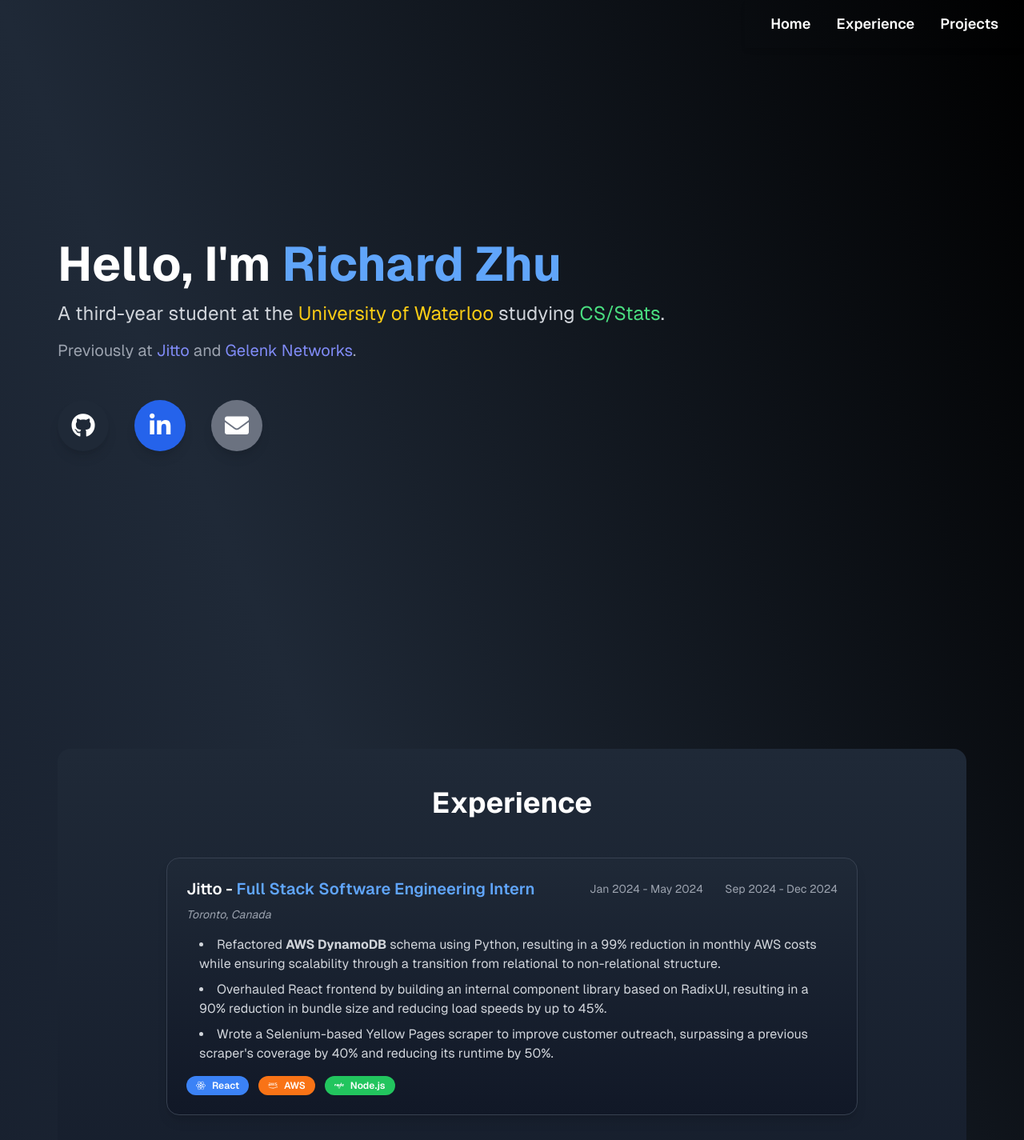
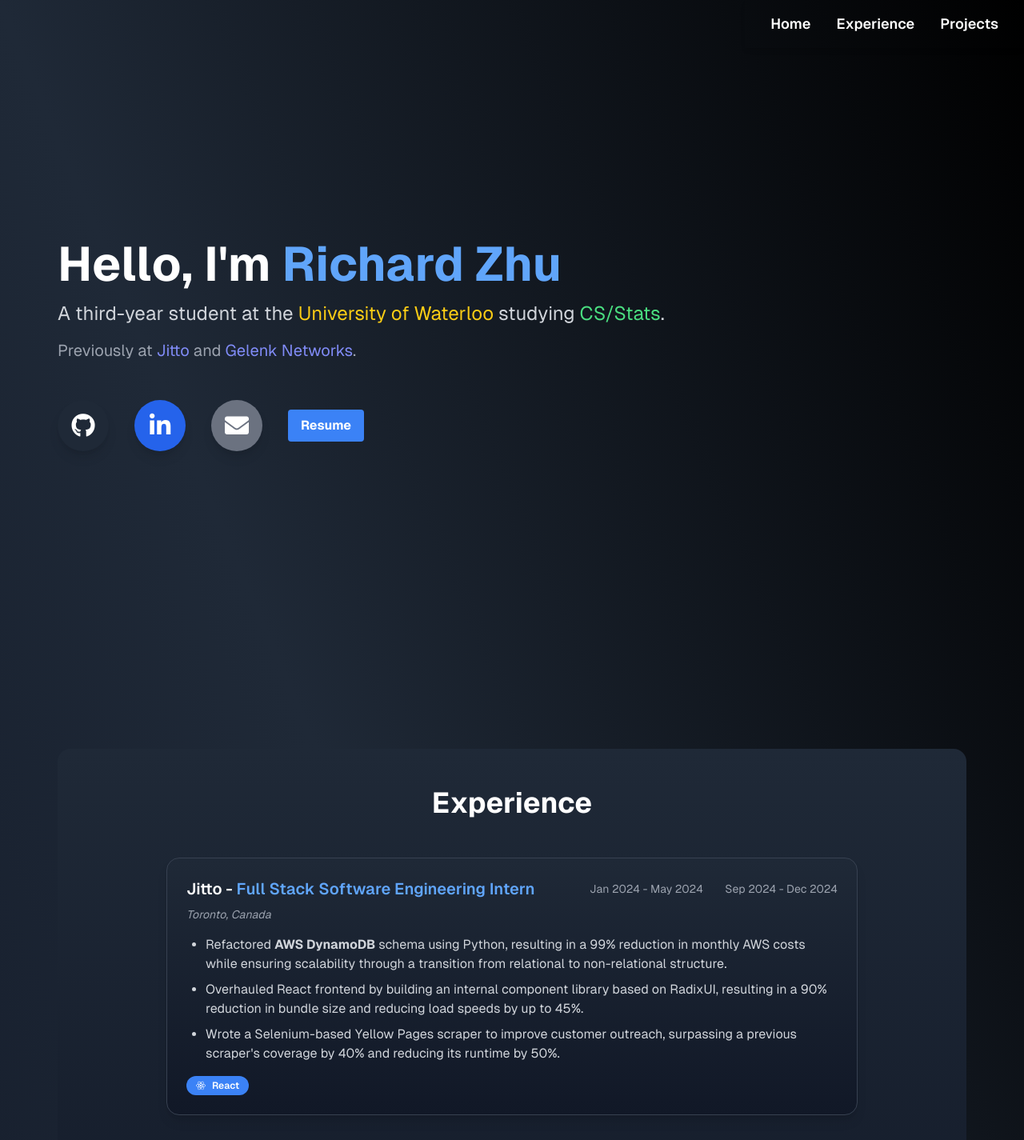
Before and after one commit to richardyzhu/personal-website, a Next.js app: page / in a window 1280 px wide. Shown: the top 1425 px of the page at 80% size. Built offline with nearby package versions, Linux system fonts and the light colour scheme.

Commit message:
made chips props

```diff
--- a/src/components/ExperienceCard.tsx
+++ b/src/components/ExperienceCard.tsx
@@ -1,4 +1,4 @@
-import { FaReact, FaAws, FaNode } from "react-icons/fa"; // Example icons
+import React, { ReactNode } from "react";
 
 interface ExperienceCardProps {
   company: string;
@@ -6,6 +6,7 @@
   date: string;
   location: string;
   bulletPoints: string[];
+  chips: ReactNode[];
 }
 
 const ExperienceCard: React.FC<ExperienceCardProps> = ({
@@ -14,6 +15,7 @@
   date,
   location,
   bulletPoints,
+  chips,
 }) => {
   const renderBulletPoint = (point: string) => {
     const parts = point.split(/(\*[^*]+\*)/g);
@@ -38,7 +40,7 @@
         <div className="text-sm text-gray-400">{date}</div>
       </div>
       <div className="text-sm text-gray-400 italic mb-4">{location}</div>
-      <ul className="list-disc list-inside space-y-2 pl-4 text-gray-300 mb-4">
+      <ul className="list-disc list-outside space-y-2 pl-6 text-gray-300 mb-4">
         {bulletPoints.map((item, index) => (
           <li key={index} className="text-base leading-6">
             {renderBulletPoint(item)}
@@ -46,15 +48,7 @@
         ))}
       </ul>
       <div className="flex flex-wrap gap-3 justify-start items-center mt-4">
-        <span className="bg-blue-500 text-white text-xs font-semibold px-3 py-1 rounded-full flex items-center">
-          <FaReact className="mr-2" /> React
-        </span>
-        <span className="bg-orange-500 text-white text-xs font-semibold px-3 py-1 rounded-full flex items-center">
-          <FaAws className="mr-2" /> AWS
-        </span>
-        <span className="bg-green-500 text-white text-xs font-semibold px-3 py-1 rounded-full flex items-center">
-          <FaNode className="mr-2" /> Node.js
-        </span>
+        {chips && chips.map((chip, index) => <div key={index}>{chip}</div>)}
       </div>
     </div>
   );
--- a/src/sections/ExperienceSection.tsx
+++ b/src/sections/ExperienceSection.tsx
@@ -1,5 +1,6 @@
 import React from "react";
 import ExperienceCard from "../components/ExperienceCard";
+import { FaReact, FaAws, FaNode } from "react-icons/fa"; // Example icons
 
 const ExperienceSection: React.FC = () => {
   const experiences = [
@@ -13,6 +14,11 @@
         "Wrote a Selenium-based Yellow Pages scraper to improve customer outreach, surpassing a previous scraper's coverage by 40% and reducing its runtime by 50%.",
       ],
       location: "Toronto, Canada",
+      chips: [
+        <span className="bg-blue-500 text-white text-xs font-semibold px-3 py-1 rounded-full flex items-center">
+          <FaReact className="mr-2" /> React
+        </span>,
+      ],
     },
     {
       company: "Gelenk Networks",
@@ -24,6 +30,11 @@
         "Led the development of an AI Travel Planner, automatically generating and deploying itineraries as distinct webpages with a UUID-based URL, resulting in a 20% improvement in SEO engagement.",
       ],
       location: "Markham, Canada",
+      chips: [
+        <span className="bg-blue-500 text-white text-xs font-semibold px-3 py-1 rounded-full flex items-center">
+          <FaReact className="mr-2" /> React
+        </span>,
+      ],
     },
   ];
 
--- a/src/sections/LinksSection.tsx
+++ b/src/sections/LinksSection.tsx
@@ -1,6 +1,6 @@
 const LinksSection: React.FC = () => {
   return (
-    <div className="flex gap-8">
+    <div className="flex gap-8 items-center">
       <a
         href="https://github.com/richardyzhu"
         target="_blank"
@@ -23,6 +23,11 @@
       >
         <i className="fas fa-envelope text-3xl"></i> {/* Email Icon */}
       </a>
+      <a href="your-resume-link.pdf" target="_blank" rel="noopener noreferrer">
+        <button className="bg-blue-500 hover:bg-blue-700 text-white font-bold py-2 px-4 rounded">
+          Resume
+        </button>
+      </a>
     </div>
   );
 };
```
